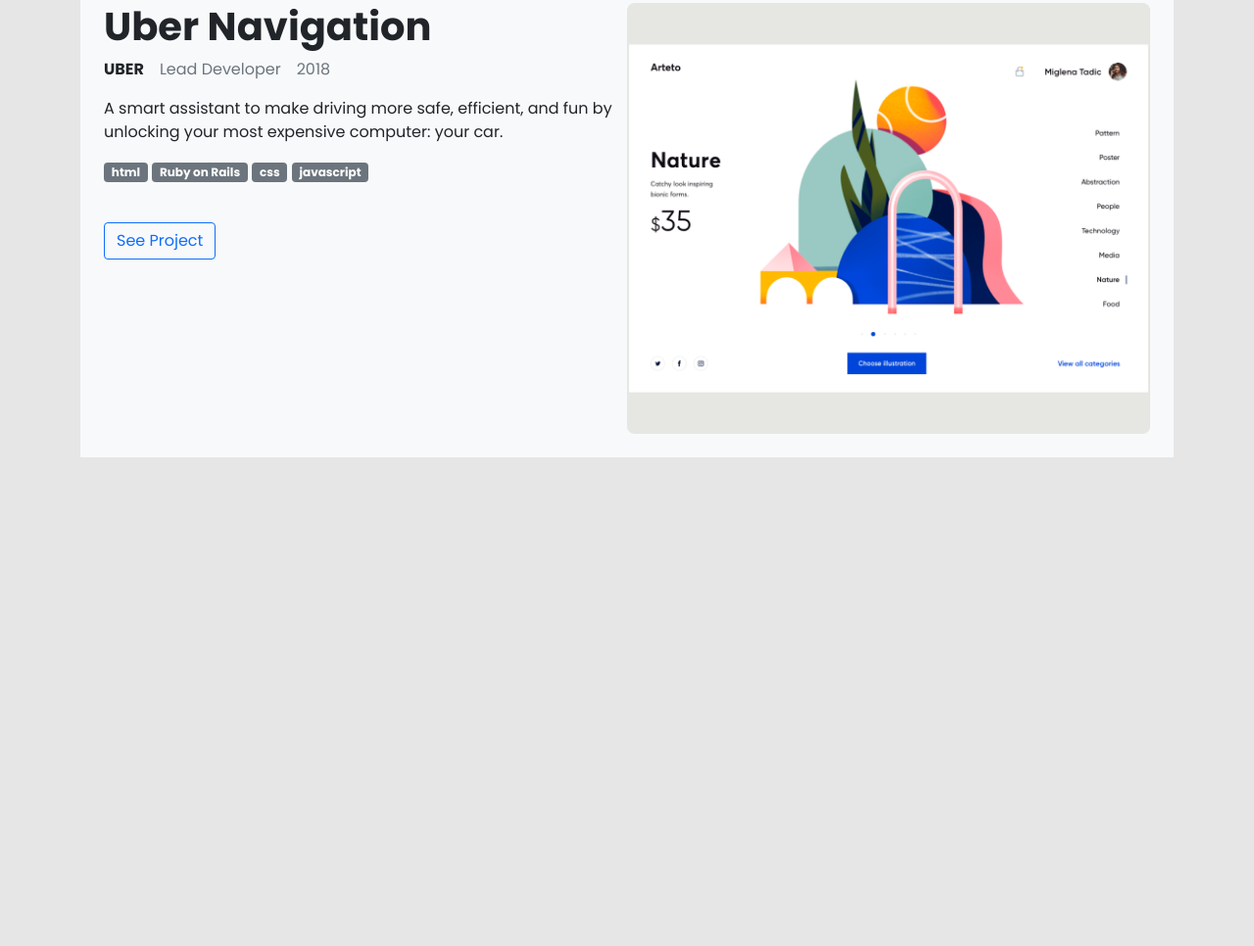
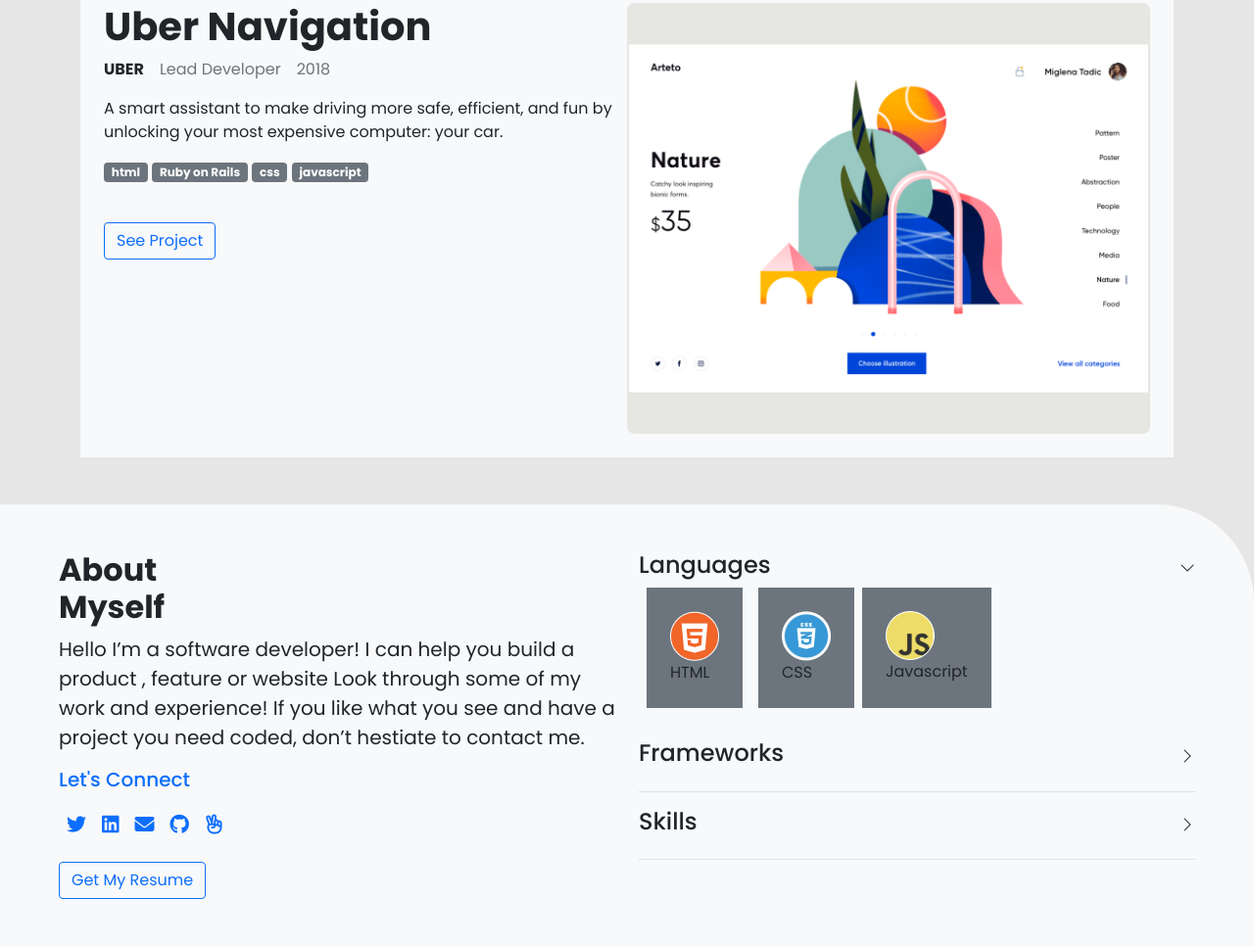
Before and after one commit to RoyJumah/try-bootstrap, a plain HTML site: page index.html in a window 1280 px wide. Shown: the part 2544-3510 px from the top of the page at 98% size. Before the commit the page ends 3059 px from the top, so only its background shows below. Drawn offline with nearby package versions, Linux system fonts and the light colour scheme.

Commit message:
add the about section using bootstrap

```diff
--- a/index.html
+++ b/index.html
@@ -318,6 +318,136 @@
           </div>
         </div>
       </section>
+
+      <section
+        class="about p-5 bg-light"
+        style="border-top-right-radius: 100px"
+      >
+        <div class="container-fluid">
+          <div class="row">
+            <div class="col-6">
+              <h2 class="fs-9 fw-bold">
+                About <br />
+                Myself
+              </h2>
+              <p class="fs-5">
+                Hello I’m a software developer! I can help you build a product ,
+                feature or website Look through some of my work and experience!
+                If you like what you see and have a project you need coded,
+                don’t hestiate to contact me.
+              </p>
+
+              <h3 class="fs-5 text-capitalize text-primary">let's connect</h3>
+
+              <ul class="social-icons d-flex list-unstyled mt-4">
+                <li>
+                  <a href="#">
+                    <i
+                      class="social-icon fa-brands fa-twitter mx-2 fs-5"
+                      aria-label="Twitter icon"
+                    ></i>
+                  </a>
+                </li>
+
+                <li>
+                  <a href="#">
+                    <i
+                      class="social-icon fa-brands fa-linkedin mx-2 fs-5"
+                      aria-label="Linkedin icon"
+                    ></i>
+                  </a>
+                </li>
+
+                <li>
+                  <a href="#">
+                    <i
+                      class="social-icon fa-solid fa-envelope mx-2 fs-5"
+                      aria-label="Email icon"
+                    ></i>
+                  </a>
+                </li>
+                <li>
+                  <a href="#">
+                    <i
+                      class="social-icon fa-brands fa-github mx-2 fs-5"
+                      aria-label="Github icon"
+                    ></i>
+                  </a>
+                </li>
+                <li>
+                  <a href="#">
+                    <i
+                      class="social-icon fa-regular fa-hand-peace mx-2 fs-5"
+                      aria-label="hand-peace sign"
+                    ></i>
+                  </a>
+                </li>
+              </ul>
+              <button
+                type="button"
+                class="mt-2 btn btn-outline-primary text-capitalize"
+              >
+                get my resume
+              </button>
+            </div>
+            <div class="col-6">
+              <div class="d-flex justify-content-between align-items-center">
+                <h2 class="fs-4">Languages</h2>
+                <i class="bi bi-chevron-down"></i>
+              </div>
+              <ul class="d-flex list-unstyled">
+                <li
+                  class="p-4 bg-gray-dark d-flex flex-column justify-content-start bg-secondary mx-2"
+                >
+                  <img
+                    class="img-fluid"
+                    src="images/Ellipse 1 (1).png"
+                    alt="HTML5 image"
+                    width="50px"
+                  />
+                  <span>HTML</span>
+                </li>
+                <li
+                  class="p-4 d-flex flex-column justify-content-start bg-secondary mx-2"
+                >
+                  <img
+                    class="img-fluid"
+                    src="images/Ellipse 1 (2).png"
+                    alt="CSS3 image"
+                    width="50px"
+                  />
+                  <span>CSS</span>
+                </li>
+                <li
+                  class="p-4 d-flex flex-column justify-content-start bg-secondary"
+                >
+                  <img
+                    class="img-fluid"
+                    src="images/Ellipse 1.png"
+                    alt="javascript image"
+                    width="50px"
+                  />
+                  <span>Javascript</span>
+                </li>
+              </ul>
+
+              <div
+                class="d-flex py-3 justify-content-between align-items-center border-bottom border-gray"
+              >
+                <h2 class="fs-4">Frameworks</h2>
+                <i class="bi bi-chevron-right"></i>
+              </div>
+
+              <div
+                class="d-flex py-3 justify-content-between align-items-center border-bottom border-gray"
+              >
+                <h2 class="fs-4">Skills</h2>
+                <i class="bi bi-chevron-right"></i>
+              </div>
+            </div>
+          </div>
+        </div>
+      </section>
     </main>
   </body>
 </html>
```
